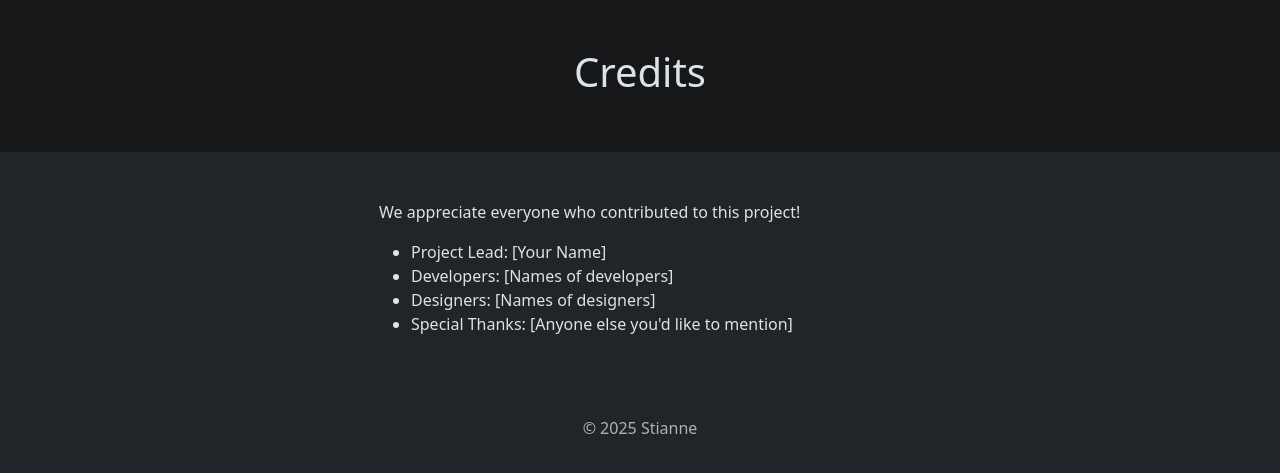
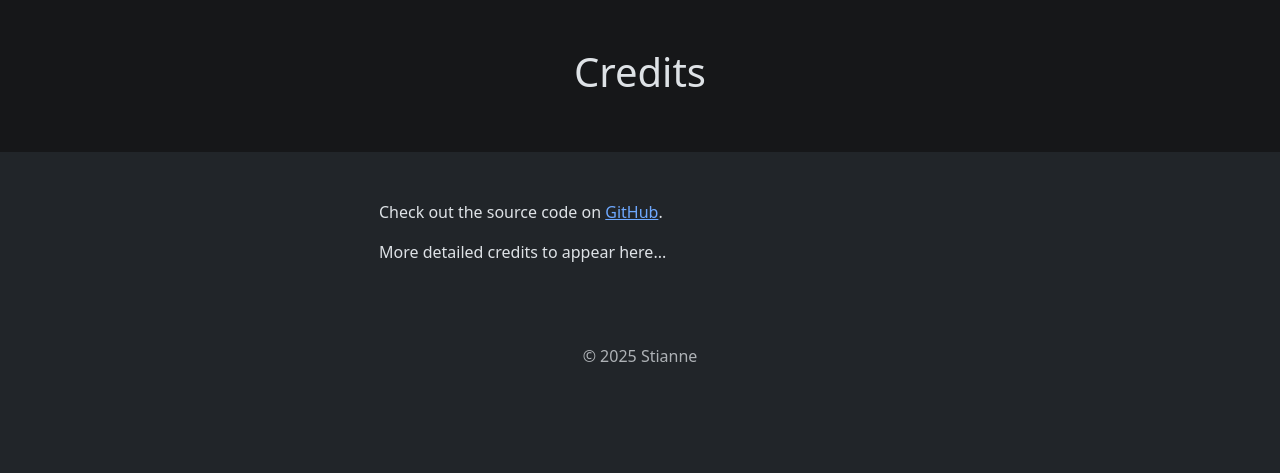
Before and after one commit to Sverlaan/collab2watch, a Flask app: page /credits in a window 1280 px wide. Shown: the part 56-529 px from the top of the page. Run offline with Flask 3, Linux system fonts and the light colour scheme.

Commit message:
Initial update credits and how pages. Closes #2

```diff
--- a/templates/credits.html
+++ b/templates/credits.html
@@ -39,13 +39,8 @@
 
     <div class="container d-flex flex-column p-5 align-items-center">
         <div class="text-start w-50">
-            <p>We appreciate everyone who contributed to this project!</p>
-            <ul>
-                <li>Project Lead: [Your Name]</li>
-                <li>Developers: [Names of developers]</li>
-                <li>Designers: [Names of designers]</li>
-                <li>Special Thanks: [Anyone else you'd like to mention]</li>
-            </ul>
+            <p>Check out the source code on <a href="https://github.com/Sverlaan/collab2watch.git" target="_blank">GitHub</a>.</p>
+            <p>More detailed credits to appear here...</p>
         </div>
     </div>
 
```
